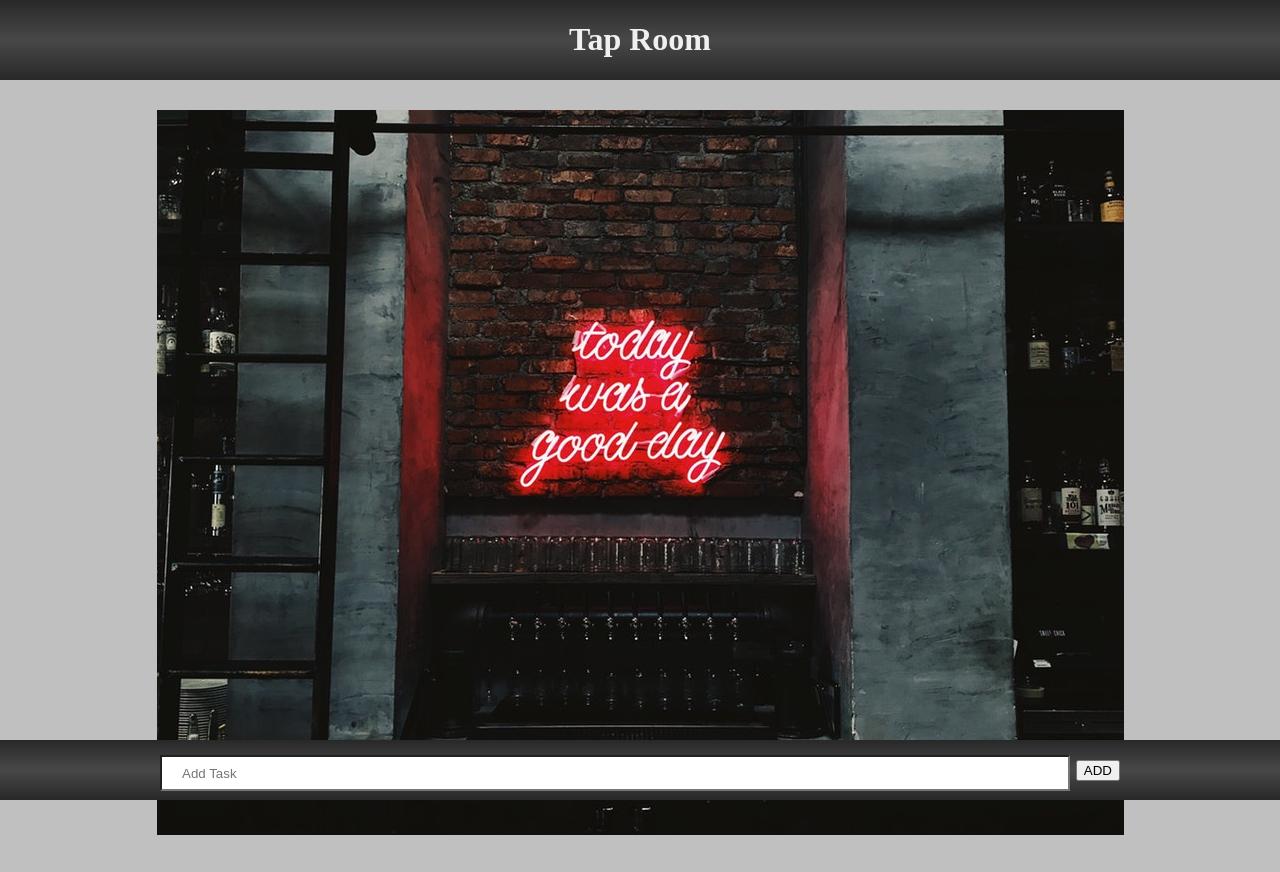
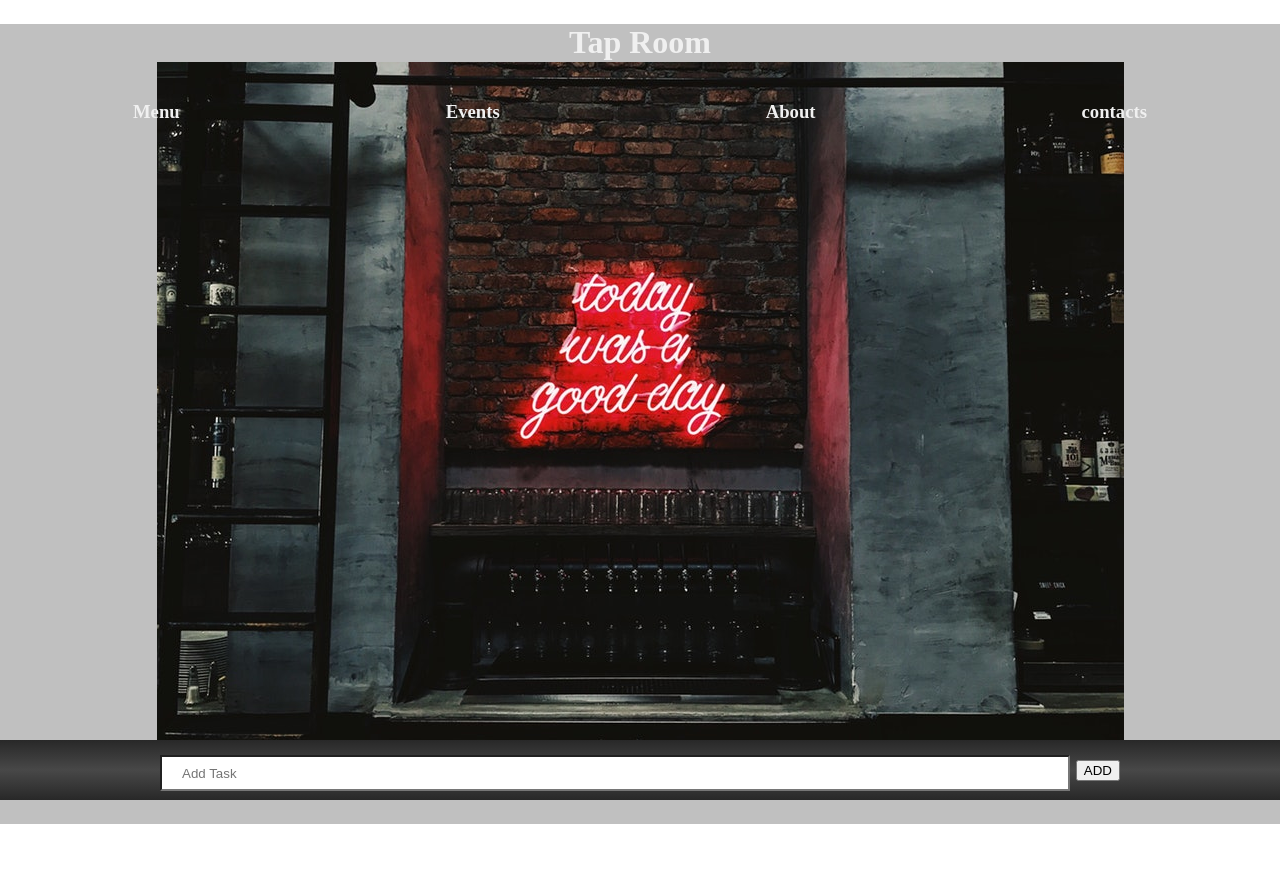
Before and after one commit to ryguybenson/React-week-one, a React app: page / in a window 1280 px wide. After the commit the page ends 824 px from the top, so only its background shows below. Built offline with nearby package versions, Linux system fonts and the light colour scheme.

Commit message:
adjust header

```diff
--- a/src/components/Header.jsx
+++ b/src/components/Header.jsx
@@ -4,18 +4,25 @@ function Header(){
 
   var header = {
     textAlign: 'center',
-    backgroundImage: 'linear-gradient(to bottom,#282828,#484848,#282828)',
-    position: 'fixed',
-    top: '0',
-    height: '10vh',
     width: '100vw',
-    color: '#f0f0f0'
+    color: '#f0f0f0',
+    marginTop: '4vh'
   };
-
+  var bottomHeader = {
+    display: 'flex',
+    flexDirection: 'row',
+    justifyContent: 'space-around'
+  };
   return (
-    <div>
-      <div style={header}>
+    <div style={header}>
+      <div>
         <h1>Tap Room</h1>
+      </div>
+      <div style={bottomHeader}>
+        <h3>Menu</h3>
+        <h3>Events</h3>
+        <h3>About</h3>
+        <h3>contacts</h3>
       </div>
     </div>
   );
```
